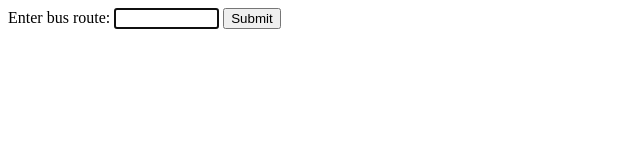
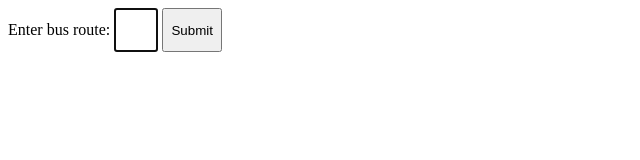
Before and after one commit to jos-eph/busneighbor, a plain HTML site: page demodisplay/inputcontrol/index.html in a window 1280 px wide. Shown: the whole page, without its empty margins (0-640 px from the left). Drawn offline with Linux system fonts and the light colour scheme.

Commit message:
increase button size

```diff
--- a/demodisplay/inputcontrol/index.html
+++ b/demodisplay/inputcontrol/index.html
@@ -10,8 +10,8 @@
                 <label for="busRoute">Enter bus route:</label>
                 <input type="search" id="busRouteInput" name="busRoute"
                 required minlength="1" maxlength="3" size="10" autofocus="true"
-                autocapitalize="characters"/>
-                <button type="submit">Submit</button>
+                autocapitalize="characters" style="width: 44px; height: 44px;"/>
+                <button type="submit" style="width: 60px; height: 44px;">Submit</button>
             </form>
 
         </div>
```
